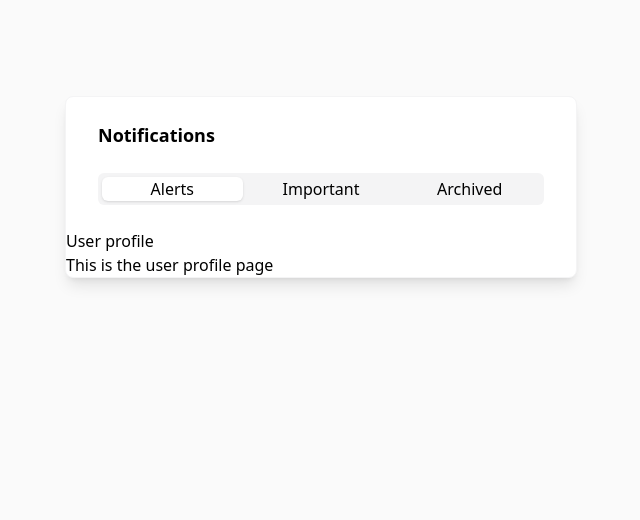
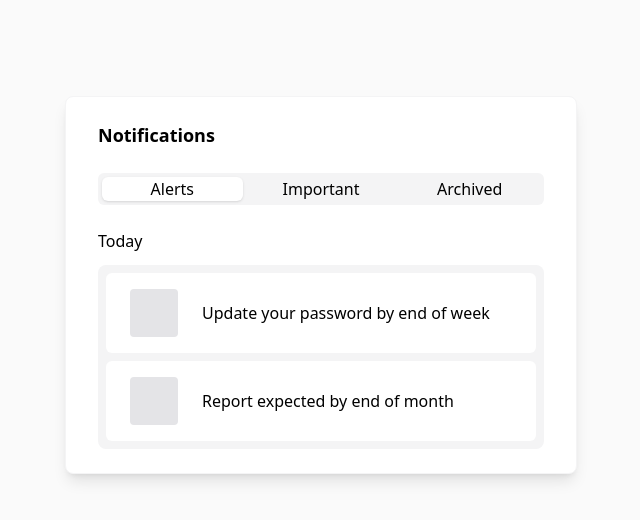
Before and after one commit to beneccli/spamurais, an Angular app in the folder spamurais-ui/: page /alerts in a window 1280 px wide. Shown: the top 520 px of the page, without its empty margins (319-959 px from the left). Built offline with nearby package versions, Linux system fonts and the light colour scheme.

Commit message:
Add notification component

```diff
--- a/spamurais-ui/src/app/app.component.ts
+++ b/spamurais-ui/src/app/app.component.ts
@@ -14,17 +14,17 @@ import { RouterLink, RouterLinkActive, RouterOutlet } from '@angular/router';
         <div class="flex w-full rounded-md bg-zinc-100 dark:bg-zinc-800">
           <a class="block w-1/3 m-1 font-light text-center"
               routerLink="/alerts"
-              routerLinkActive="bg-white rounded-md shadow dark:bg-zinc-700"
+              routerLinkActive="bg-white rounded-md shadow dark:bg-zinc-700 font-medium"
               ariaCurrentWhenActive="page"
           >Alerts</a>
           <a class="block w-1/3 m-1 font-light text-center"
               routerLink="/important"
-              routerLinkActive="bg-white rounded-md shadow dark:bg-zinc-700"
+              routerLinkActive="bg-white rounded-md shadow dark:bg-zinc-700 font-medium"
               ariaCurrentWhenActive="page"
           >Important</a>
           <a class="block w-1/3 m-1 font-light text-center"
               routerLink="/archived"
-              routerLinkActive="bg-white rounded-md shadow dark:bg-zinc-700"
+              routerLinkActive="bg-white rounded-md shadow dark:bg-zinc-700 font-medium"
               ariaCurrentWhenActive="page"
           >Archived</a>
         </div>
--- /dev/null
+++ b/spamurais-ui/src/app/components/notification.component.ts
@@ -0,0 +1,17 @@
+import { Component, Input } from '@angular/core';
+
+@Component({
+  selector: 'app-notification',
+  imports: [],
+  host: {
+    'class': 'flex items-center last:mb-0 mb-2 px-6 py-4 bg-white dark:bg-zinc-700 rounded-md',
+  },
+  template: `
+    <div class="w-12 h-12 mr-6 rounded bg-zinc-200 dark:bg-zinc-600"></div>
+    <div class="flex-1 font-light">{{text}}</div>
+  `,
+})
+export class NotificationComponent {
+  @Input()
+  text!: string;
+}
--- a/spamurais-ui/src/app/pages/alerts.component.ts
+++ b/spamurais-ui/src/app/pages/alerts.component.ts
@@ -1,11 +1,19 @@
 import { Component } from '@angular/core';
+import { NotificationComponent } from '../components/notification.component';
+
 
 @Component({
   selector: 'app-alerts',
-  imports: [],
+  imports: [NotificationComponent],
   template: `
-    <h1>User profile</h1>
-    <p>This is the user profile page</p>
+    <div class="mx-8 mb-6">
+      <h2 class="font-light mb-3">Today</h2>
+
+      <div class="bg-zinc-100 dark:bg-zinc-800 p-2 rounded-lg">
+        <app-notification text="Update your password by end of week"></app-notification>
+        <app-notification text="Report expected by end of month"></app-notification>
+      </div>
+    </div>
   `,
 })
 export class AlertsComponent {
```
